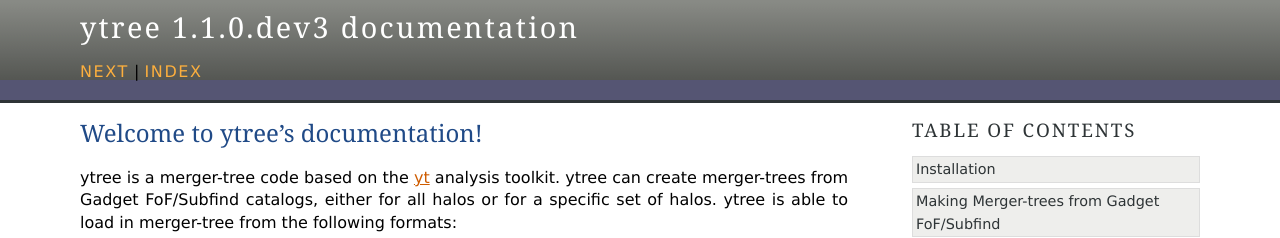
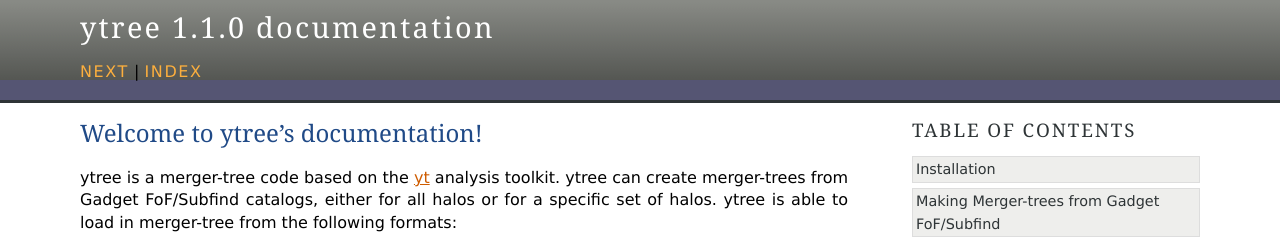
Before and after one commit to ytree-project/treefarm, a Sphinx documentation site: the page built from doc/source/index.rst, in a window 1280 px wide. Shown: the top 238 px of the page. Built offline with Sphinx 7.4.7, drawn with Linux system fonts in a browser that asks for light colours; pages that are not in the unit, such as notebooks, are missing from menus.

Commit message:
Adding CHANGELOG and updating version to 1.1.

```diff
--- a/doc/source/conf.py
+++ b/doc/source/conf.py
@@ -63,7 +63,7 @@ author = u'Britton Smith'
 # The short X.Y version.
 version = u'1.1.0'
 # The full version, including alpha/beta/rc tags.
-release = u'1.1.0.dev3'
+release = u'1.1.0'
 
 # The language for content autogenerated by Sphinx. Refer to documentation
 # for a list of supported languages.
--- a/setup.py
+++ b/setup.py
@@ -1,7 +1,7 @@
 from setuptools import setup
 
 setup(name="ytree",
-      version="1.1.0.dev3",
+      version="1.1.0",
       description="Merger-tree for FoF, Rockstar, and consistent-trees based on yt.",
       author="Britton Smith",
       author_email="brittonsmith@gmail.com",
```
Also changed, not shown: 1 other file.
